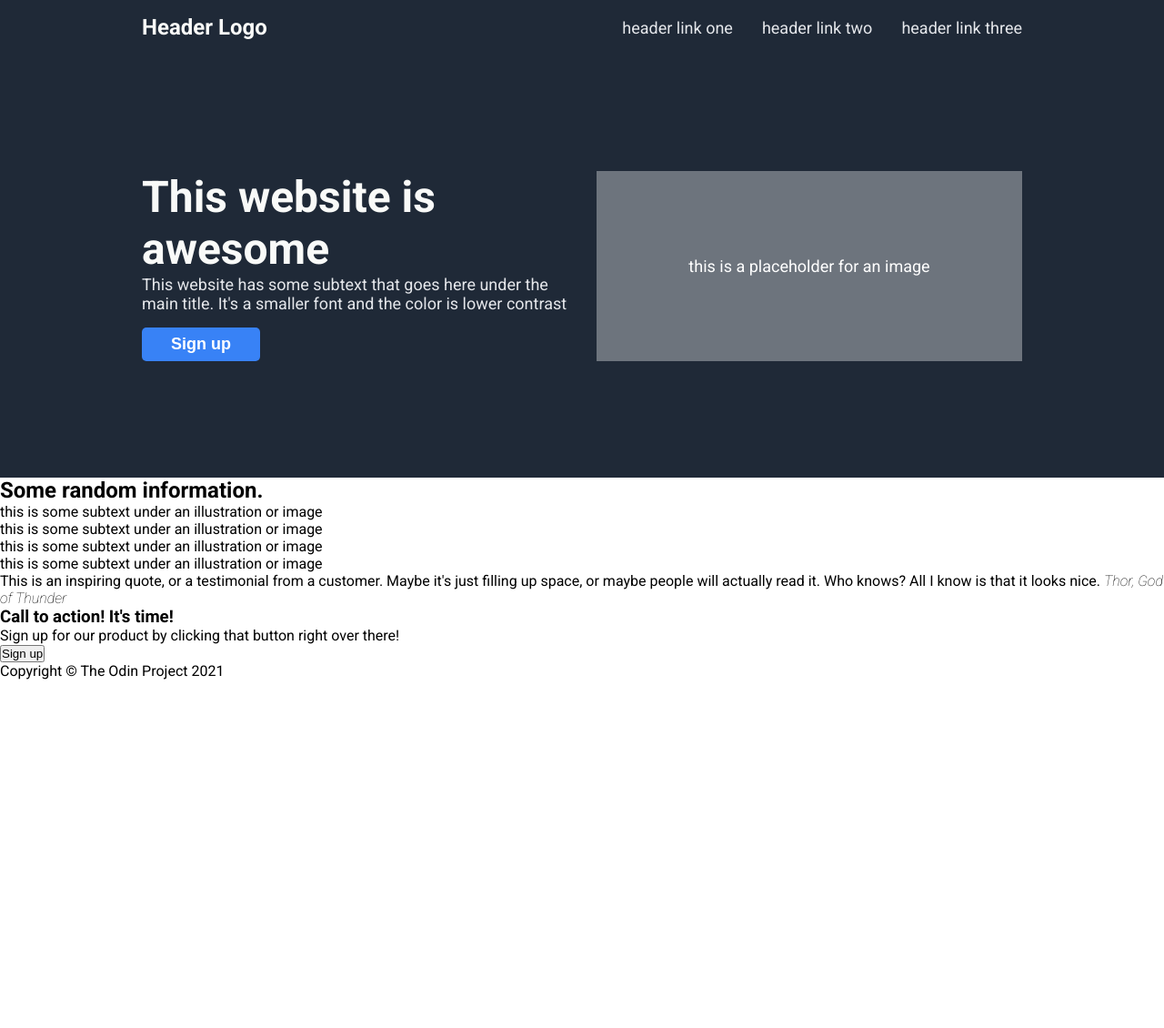
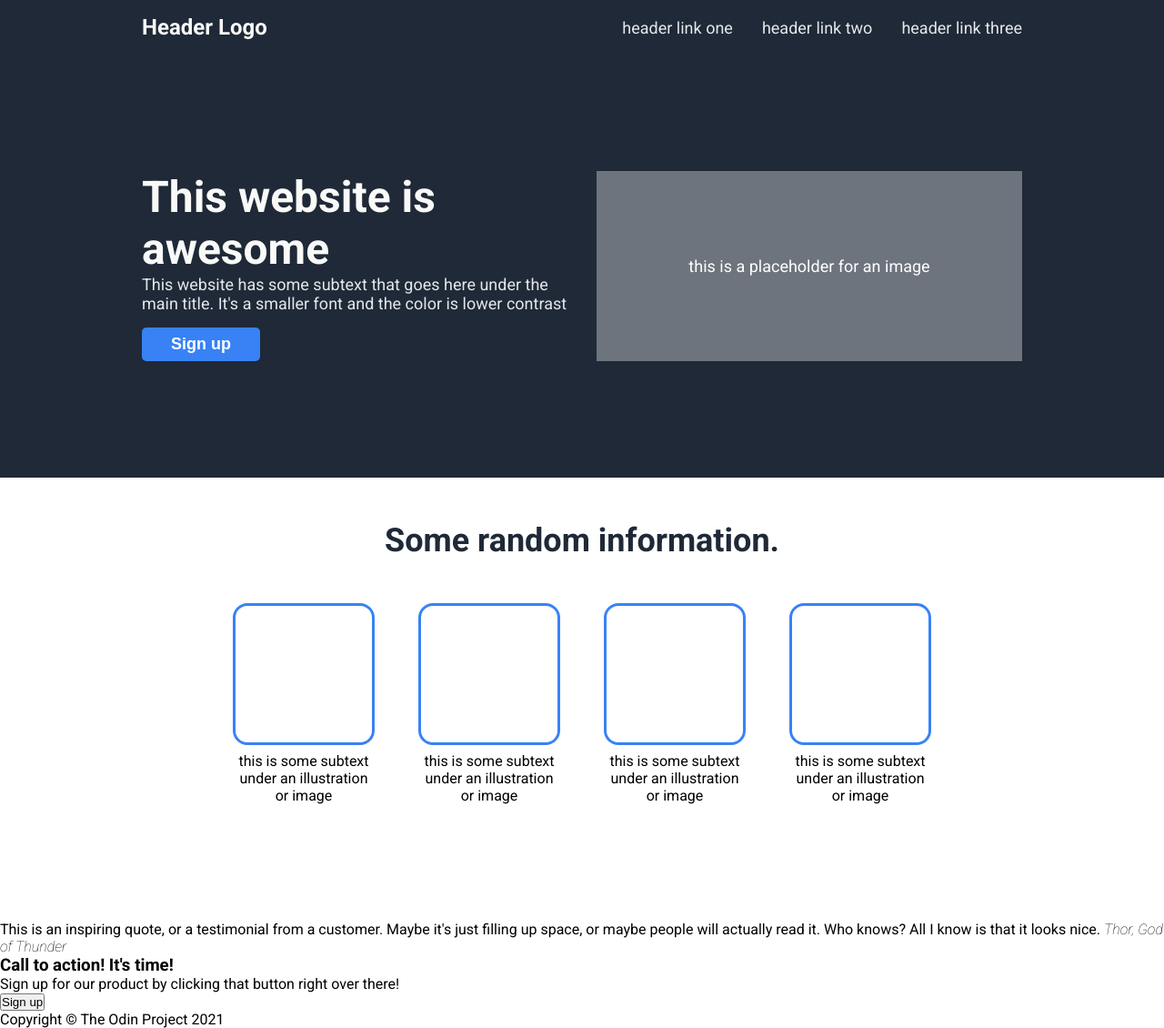
Before and after one commit to dmytroivanchuk/odin-landing-page, a website: page index.html in a window 1280 px wide. Shown: the whole page at 91% size. Before the commit the page ends 800 px from the top, so only its background shows below. Drawn offline with Linux system fonts and the light colour scheme.

Commit message:
feat: add CSS to options section

```diff
--- a/index.html
+++ b/index.html
@@ -40,24 +40,26 @@
         </div>
       </section>
       <section id="options">
+        <div class="options-container">
           <h2>Some random information.</h2>
           <div class="option-container">
-          <article>
+            <article class="option">
               <div class="option-image"></div>
-            <p>this is some subtext under an illustration or image</p>
+              <p class="option-text">this is some subtext under an illustration or image</p>
             </article>
-          <article>
+            <article class="option">
               <div class="option-image"></div>
-            <p>this is some subtext under an illustration or image</p>
+              <p class="option-text">this is some subtext under an illustration or image</p>
             </article>
-          <article>
+            <article class="option">
               <div class="option-image"></div>
-            <p>this is some subtext under an illustration or image</p>
+              <p class="option-text">this is some subtext under an illustration or image</p>
             </article>
-          <article>
+            <article class="option">
               <div class="option-image"></div>
-            <p>this is some subtext under an illustration or image</p>
+              <p class="option-text">this is some subtext under an illustration or image</p>
             </article>
+          </div>
         </div>
       </section>
       <blockquote>
--- a/styles.css
+++ b/styles.css
@@ -91,3 +91,45 @@ h1 {
   color: #fff;
   font-size: 18px;
 }
+
+#options {
+  display: flex;
+  justify-content: center;
+}
+
+.options-container {
+  padding: 48px 16px 128px;
+  width: 80%;
+  max-width: 800px;
+}
+
+h2 {
+  font-size: 36px;
+  font-weight: 700;
+  color: #1F2937;
+  text-align: center;
+  margin-bottom: 48px;
+}
+
+.option-container {
+  display: flex;
+  gap: 48px;
+}
+
+.option {
+  display: flex;
+  flex-direction: column;
+  align-items: center;
+  gap: 8px;
+}
+
+.option-image {
+  width: 100%;
+  aspect-ratio: 1;
+  border: 3px #3882F6 solid;
+  border-radius: 16px;
+}
+
+.option-text {
+  text-align: center;
+}
```
Lines whose indentation alone changed are shown as unchanged.
